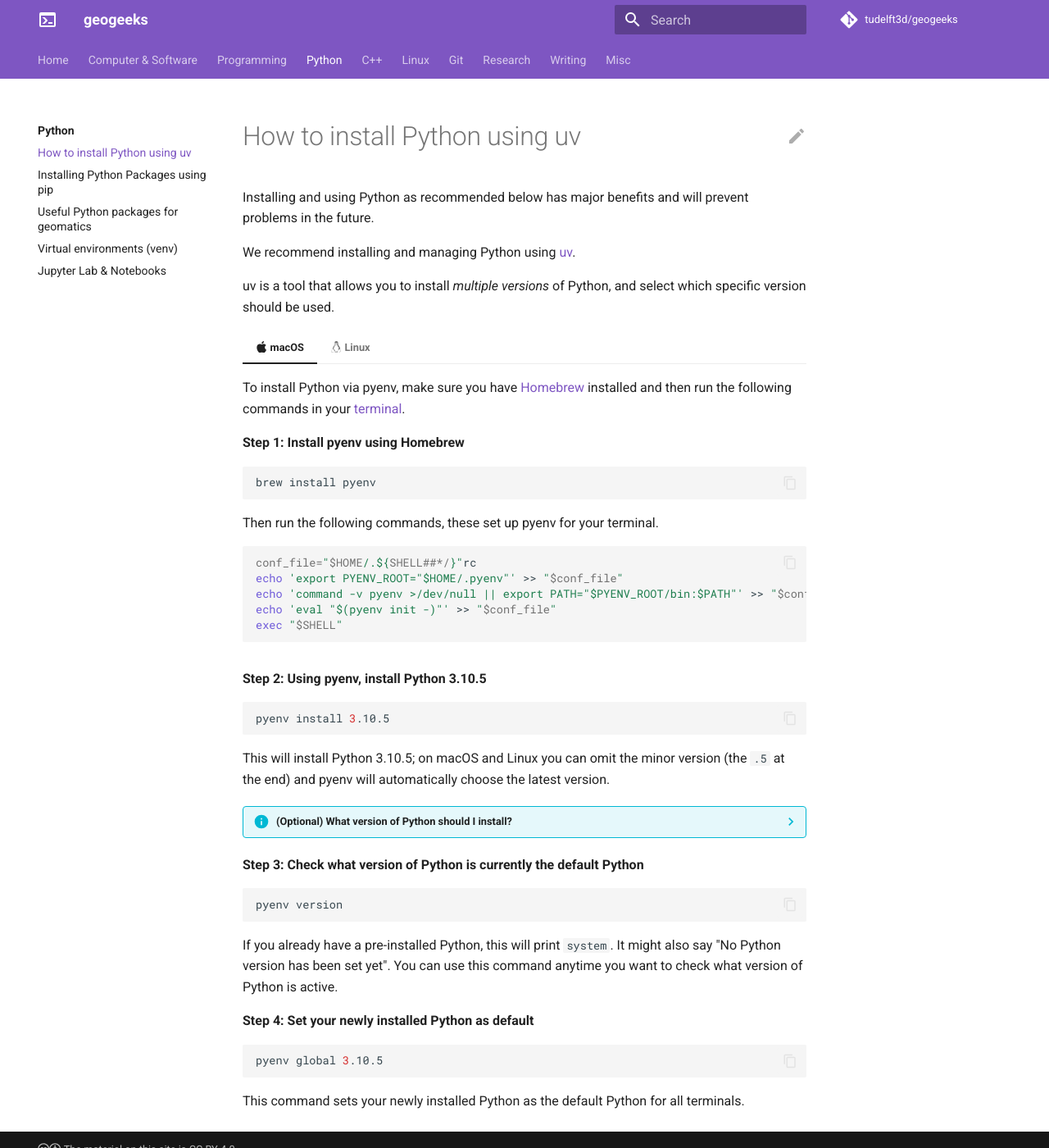
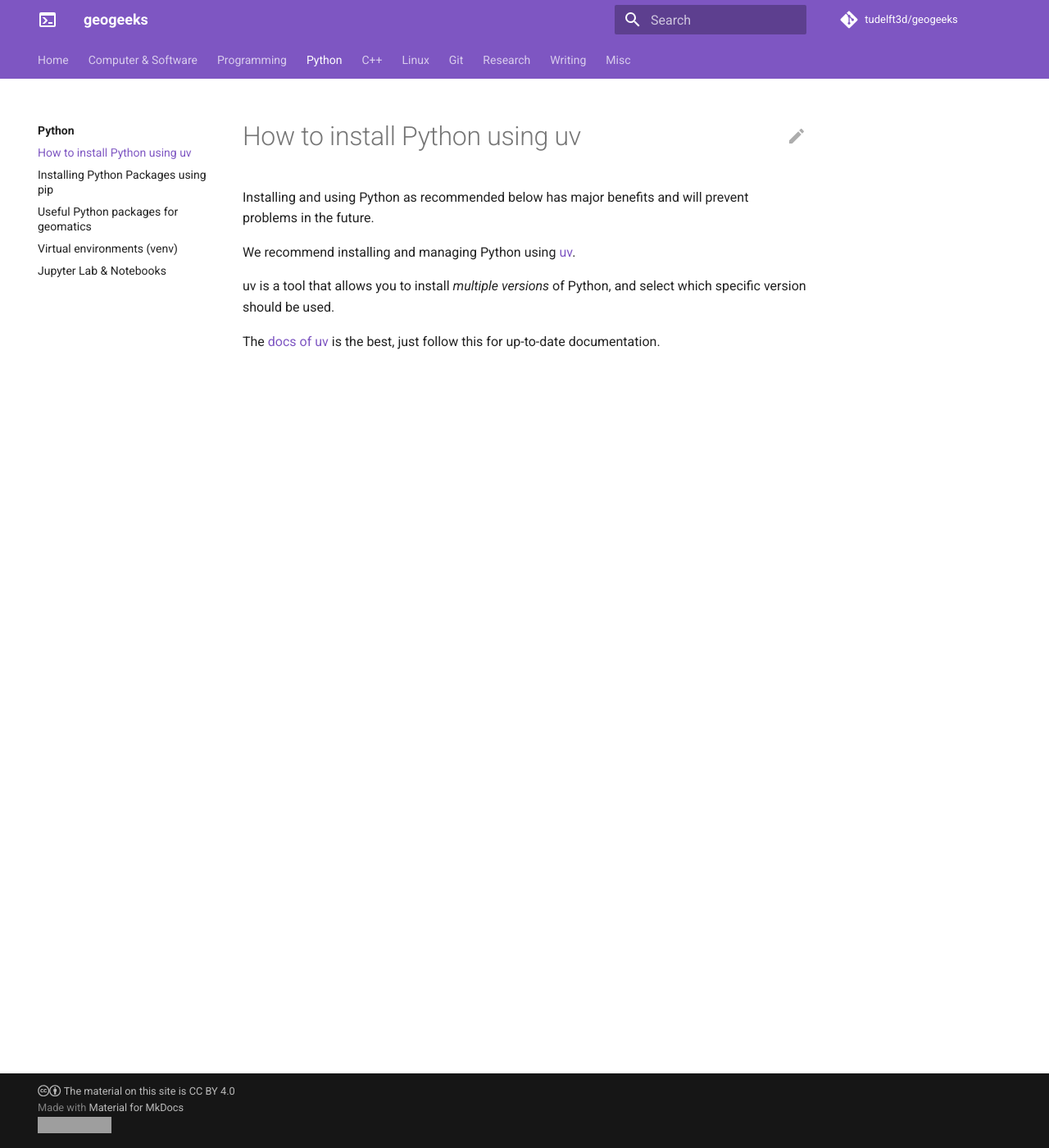
Before and after one commit to tudelft3d/geogeeks, an MkDocs documentation site: the page built from docs/python/install.md, in a window 1280 px wide and 1400 px high. Shown: the whole window at 82% size. Built offline with MkDocs 1.6.1 and Material for MkDocs 9.7.7, drawn with Linux system fonts in a browser that asks for light colours; comment, search, counter and statistics services are not loaded; grey boxes are pictures that could not be loaded.

Commit message:
Remove pyenv and put uv as Python env manager

````diff
--- a/docs/python/install.md
+++ b/docs/python/install.md
@@ -7,52 +7,4 @@
 
 uv is a tool that allows you to install *multiple versions* of Python, and select which specific version should be used.
 
-
-=== ":simple-apple: macOS"
-    To install Python via pyenv, make sure you have [Homebrew](../computer/packagemanager.md) installed and then run the following commands in your [terminal](../computer/terminal.md).
-
-    **Step 1: Install pyenv using Homebrew**
-    ```bash
-    brew install pyenv
-    ```
-    Then run the following commands, these set up pyenv for your terminal.
-    ```bash
-    conf_file="$HOME/.${SHELL##*/}"rc
-    echo 'export PYENV_ROOT="$HOME/.pyenv"' >> "$conf_file"
-    echo 'command -v pyenv >/dev/null || export PATH="$PYENV_ROOT/bin:$PATH"' >> "$conf_file"
-    echo 'eval "$(pyenv init -)"' >> "$conf_file"
-    exec "$SHELL"
-    ```
-
-
-=== ":simple-linux: Linux"
-    Run the following commands in your [terminal](../computer/terminal.md).
-
-    **Step 1: Install pyenv**
-    ```bash
-    curl https://pyenv.run | bash
-    ```
-
-**Step 2: Using pyenv, install Python 3.10.5**
-
-```bash
-pyenv install 3.10.5
-```
-This will install Python 3.10.5; on macOS and Linux you can omit the minor version (the `.5` at the end) and pyenv will automatically choose the latest version.
-
-??? info "(Optional) What version of Python should I install?"
-    How do I know which Python version I need? Generally it's recommended to use the previous version of Python (so if Python 3.11 is the latest, install 3.10). This is because it takes some time for libraries to be updated, so it's safer to use a version of Python which is more supported.
-
-    You can use `pyenv install -l` to get a list of all available Python versions`
-
-**Step 3: Check what version of Python is currently the default Python**
-```bash
-pyenv version
-```
-If you already have a pre-installed Python, this will print `system`. It might also say "No Python version has been set yet". You can use this command anytime you want to check what version of Python is active.
-
-**Step 4: Set your newly installed Python as default**
-```bash
-pyenv global 3.10.5
-```
-This command sets your newly installed Python as the default Python for all terminals.
+The [docs of uv](https://docs.astral.sh/uv/guides/install-python/) is the best, just follow this for up-to-date documentation.
````
Also changed, not shown: docs/python/index.md (+2 -2 lines).
